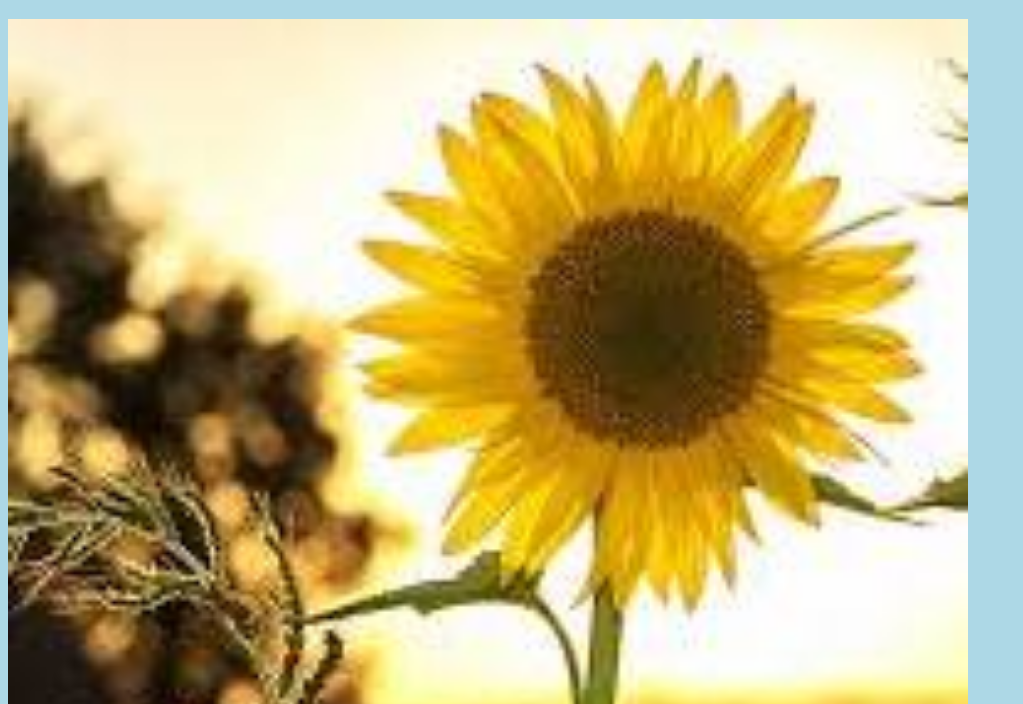
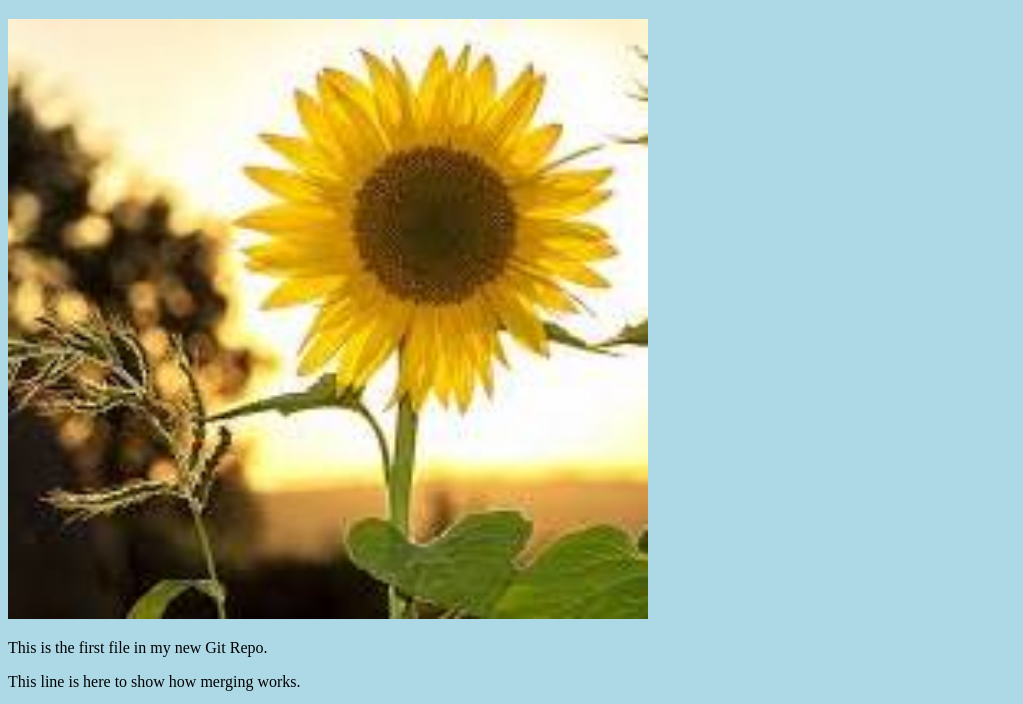
Before and after one commit to Annaivv/testgit.github.io, a plain HTML site: page index.html in a window 1280 px wide. Shown: the part 61-765 px from the top of the page, without its empty margins (0-1023 px from the left). Drawn offline with Linux system fonts and the light colour scheme.

Commit message:
Updated index.html. Resized image

```diff
--- a/index.html
+++ b/index.html
@@ -10,7 +10,7 @@
       <img
         src="img-hello-world.jpg"
         alt="Hello World from Space"
-        style="width: 100%; max-width: 960px"
+        style="width: 100%; max-width: 640px"
       />
     </div>
     <p>This is the first file in my new Git Repo.</p>
```
